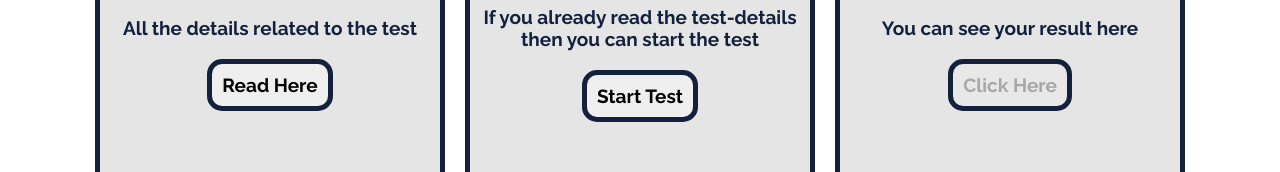
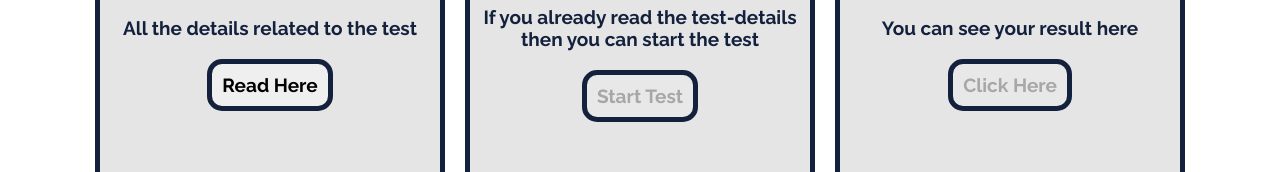
Before and after one commit to PriyaaGaur7/car-licence-mern-project, a React (Create React App) app: page /user-test-details in a window 1280 px wide. Shown: the part 201-373 px from the top of the page. Built offline with nearby package versions, Linux system fonts and the light colour scheme.

Commit message:
Update UserTestDetails.jsx

```diff
--- a/src/component/UserTestDetails.jsx
+++ b/src/component/UserTestDetails.jsx
@@ -44,7 +44,7 @@ const UserTestDetails = () => {
             </div>
             <div className="user-test">
                 <p>If you already read the test-details then you can start the test</p>
-                <button className='btn' onClick={handleStartTest} disabled={userDetails.testGiven}>
+                <button className='btn' onClick={handleStartTest} disabled={userDetails.testGiven === undefined || userDetails.testGiven === false}>
                     Start Test
                 </button>
             </div>
```
